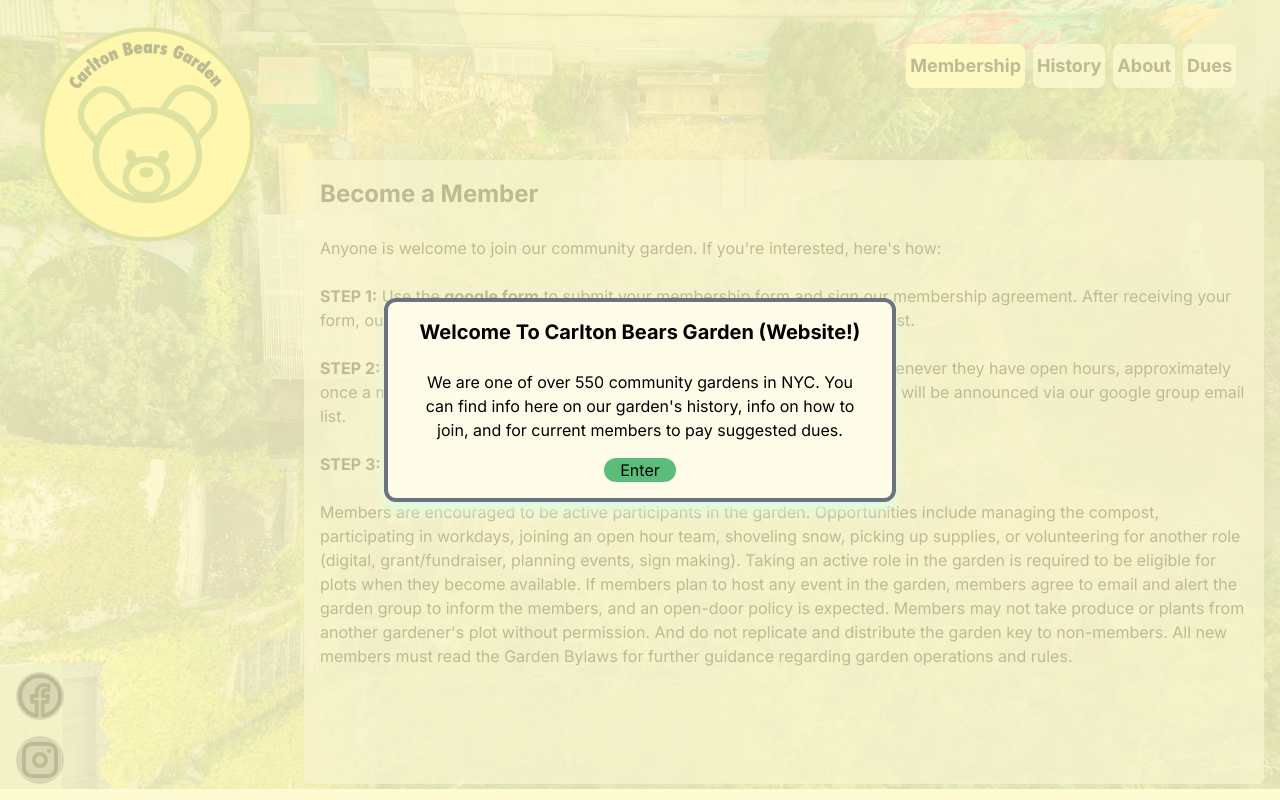
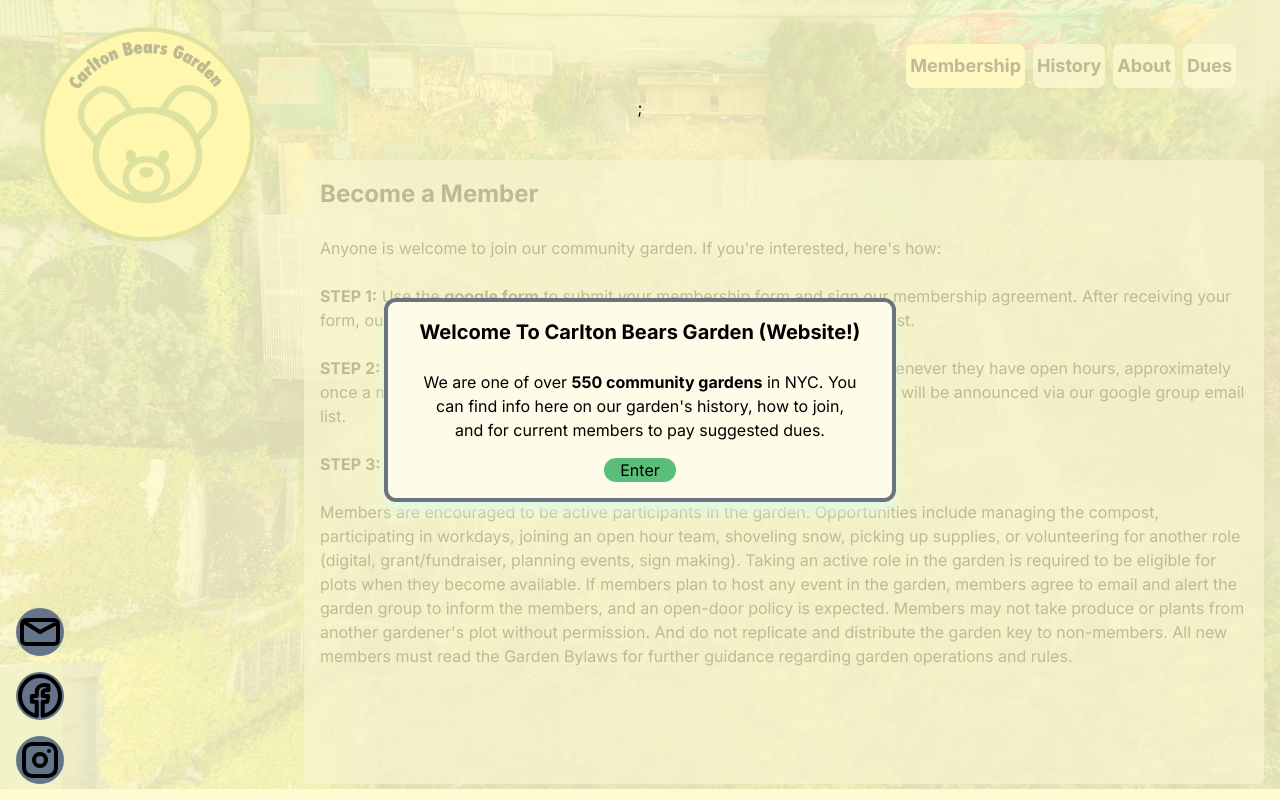
Before and after one commit to tedgusek/carltonbearsgarden, a Next.js app: page / in a window 1280 px wide. Built offline with nearby package versions, Linux system fonts and the light colour scheme.

Commit message:
setting up email and needed to run out

```diff
--- a/src/app/page.tsx
+++ b/src/app/page.tsx
@@ -4,15 +4,35 @@ import Navbar from '@/components/Navbar';
 import ContentWindow from '@/components/ContentWindow';
 import InstagramIcon from '@/components/InstagramIcon';
 import FacebookIcon from '@/components/FacebookIcon';
+import GmailIcon from '@/components/GmailIcon';
 import React, { useState } from 'react';
 import WelcomeModal from '@/components/modals/WelcomeModal';
 
 export default function Home() {
   const [content, setContent] = useState<string>('Membership');
   const [isModalOpen, setIsModalOpen] = useState<boolean>(true);
+  const [isFormOpen, setIsFormOpen] = useState(false);
+  const [body, setBody] = useState('');
 
   const closeModal = () => {
     setIsModalOpen(false);
+  };
+
+  const handleForm = () => {
+    setBody('');
+    setIsFormOpen(!isFormOpen);
+  };
+
+  const handleChange = (event: React.ChangeEvent<HTMLTextAreaElement>) => {
+    setBody(event.target.value);
+  };
+
+  const openForm = () => {
+    setIsFormOpen(true);
+  };
+
+  const closeForm = () => {
+    setIsFormOpen(false);
   };
 
   return (
@@ -45,12 +65,20 @@ export default function Home() {
         <Navbar content={content} setContent={setContent} />
       </div>
       {/* <div className='mt-56 sm:mt-0'> */}
-      <div className='absolute top-32 bottom-32 sm:top-64'>
+      <div className='absolute top-32 bottom-32 sm:top-64 z-20'>
         <ContentWindow content={content} />
       </div>
-
-      <FacebookIcon />
-      <InstagramIcon />
+      <div className='z-50'>
+        <GmailIcon
+          body={body}
+          isFormOpen={isFormOpen}
+          handleForm={handleForm}
+          setBody={setBody}
+          handleChange={handleChange}
+        />
+        <FacebookIcon />
+        <InstagramIcon />
+      </div>
     </main>
   );
 }
--- /dev/null
+++ b/src/components/GmailIcon.tsx
@@ -0,0 +1,131 @@
+// import React, { FC } from 'react';
+// import { GmailIconProps } from '@/app/types/interface';
+
+// // interface GmailIconProps {
+// //   body: string;
+// // }
+
+// const GmailIcon: FC<GmailIconProps> = ({ body }) => {
+//   const email = 'carltonbearsgarden@gmail.com';
+//   const subject = 'Email%20from%20the%20Website'; // You can change this to your desired subject
+
+//   const mailtoLink = `mailto:${email}?subject=${subject}&body=${encodeURIComponent(
+//     body
+//   )}`;
+
+//   return (
+//     <a href={mailtoLink} target='_blank' rel='noopener noreferrer'>
+//       <svg
+//         xmlns='http://www.w3.org/2000/svg'
+//         aria-label='Gmail'
+//         role='img'
+//         viewBox='0 0 24 24'
+//         fill='none'
+//         stroke='currentColor'
+//         strokeWidth='2'
+//         strokeLinecap='round'
+//         strokeLinejoin='round'
+//         className='z-40 w-12 fixed bottom-20 left-4 rounded-full bg-red-500'
+//       >
+//         <path d='M12 2C6.477 2 2 6.477 2 12s4.477 10 10 10 10-4.477 10-10S17.523 2 12 2zm5.625 5.709L12 13.118l-5.625-5.409h11.25zm-11.25 8.582L12 10.882l3.625 4.41H5.375zm1.278-9.746L12 11.447l5.347-4.402 1.573 1.201-6.92 5.537-6.92-5.537 1.573-1.201z'></path>
+//       </svg>
+//     </a>
+//   );
+// };
+
+// export default GmailIcon;
+import React, { FC, useState } from 'react';
+import { GmailIconProps } from '@/app/types/interface';
+
+// interface GmailIconProps {
+//   initialBody?: string;
+// }
+
+const GmailIcon: FC<GmailIconProps> = ({
+  isFormOpen,
+  handleForm,
+  handleChange,
+  setBody,
+  body,
+}) => {
+  // const [isFormOpen, setIsFormOpen] = useState(false);
+  // const [body, setBody] = useState(initialBody);
+
+  // const openForm = () => {
+  //   setIsFormOpen(true);
+  // };
+
+  // const closeForm = () => {
+  //   setIsFormOpen(false);
+  // };
+
+  // const handleChange = (event: React.ChangeEvent<HTMLTextAreaElement>) => {
+  //   setBody(event.target.value);
+  // };
+
+  const handleSubmit = (event: React.FormEvent<HTMLFormElement>) => {
+    event.preventDefault();
+    const email = 'carltonbearsgarden@gmail.com';
+    const subject = 'Subject%20of%20the%20email'; // You can change this to your desired subject
+    const mailtoLink = `mailto:${email}?subject=${subject}&body=${encodeURIComponent(
+      body
+    )}`;
+    window.location.href = mailtoLink;
+    // Optionally, you can also close the form here if needed
+    handleForm();
+  };
+
+  return (
+    <div>
+      <button onClick={handleForm}>
+        <svg
+          xmlns='http://www.w3.org/2000/svg'
+          viewBox='0 0 24 24'
+          fill='none'
+          stroke='currentColor'
+          strokeWidth='2'
+          strokeLinecap='round'
+          strokeLinejoin='round'
+          className='z-40 w-12 fixed bottom-36 left-4 rounded-full bg-slate-500'
+        >
+          {/* Envelope body */}
+          <rect x='3' y='6' width='18' height='12' rx='2' ry='2'></rect>
+          {/* Envelope flap */}
+          <line x1='4' y1='7' x2='12' y2='12'></line>
+          <line x1='12' y1='12' x2='19.5' y2='8'></line>
+        </svg>
+        ;
+      </button>
+      {isFormOpen && (
+        <form
+          onSubmit={handleSubmit}
+          className='bg-yellow-100 rounded-lg border-4 border-green-100 h-60 flex flex-col items-center'
+        >
+          <textarea
+            value={body}
+            onChange={handleChange}
+            placeholder='Type your message here...'
+            rows={15}
+            cols={30}
+            className='m-4 p-2 z-50 text-black'
+          />
+          <button
+            type='submit'
+            className='text-black rounded-xl bg-green-400 px-4'
+          >
+            Send
+          </button>
+          <button
+            type='button'
+            className='text-black rounded-xl bg-red-500 px-4 m-2'
+            onClick={handleForm}
+          >
+            Cancel
+          </button>
+        </form>
+      )}
+    </div>
+  );
+};
+
+export default GmailIcon;
--- a/src/components/modals/WelcomeModal.tsx
+++ b/src/components/modals/WelcomeModal.tsx
@@ -6,16 +6,26 @@ const WelcomeModal: React.FC<WelcomeModalProps> = ({ onClose }) => {
     onClose();
   };
 
+  const handleButtonClick = () => {
+    window.open(
+      'https://www.nycgovparks.org/greenthumb/community-gardens',
+      '_blank'
+    );
+  };
+
   return (
     <div className='fixed inset-0 flex flex-col items-center justify-center bg-yellow-100 bg-opacity-75 z-50 '>
       <div className='max-w-lg w-5/6 p-4 bg-yellow-50 rounded-xl shadow-lg flex flex-col  border-gray-500 border-4 shadow-green-100'>
         <h2 className='text-xl font-bold mb-2 text-black flex flex-col items-center text-center'>
           Welcome To Carlton Bears Garden (Website!)
         </h2>
-        <div className='flex flex-row items-stretch justify-center m-4 text-black text-center'>
-          We are one of over 550 community gardens in NYC. You can find info
-          here on our garden&apos;s history, info on how to join, and for
-          current members to pay suggested dues.
+        <div className=' m-4 text-black text-center'>
+          We are one of over{' '}
+          <button onClick={handleButtonClick} className='bg-inherit font-bold'>
+            550 community gardens
+          </button>{' '}
+          in NYC. You can find info here on our garden&apos;s history, how to
+          join, and for current members to pay suggested dues.
         </div>
         <div className='flex flex-col items-center'>
           <button
```
Also changed, not shown: src/app/types/interface.ts (+13 -0 lines), public/Gmail_icon_(2020).svg (added).
